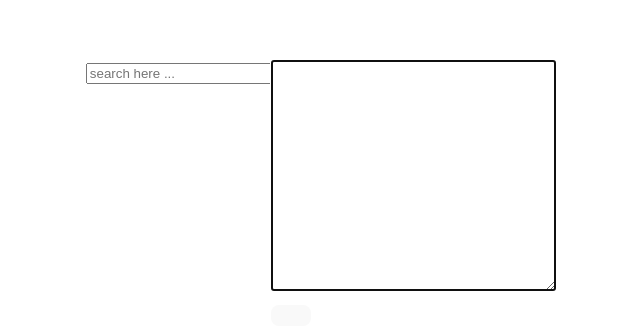
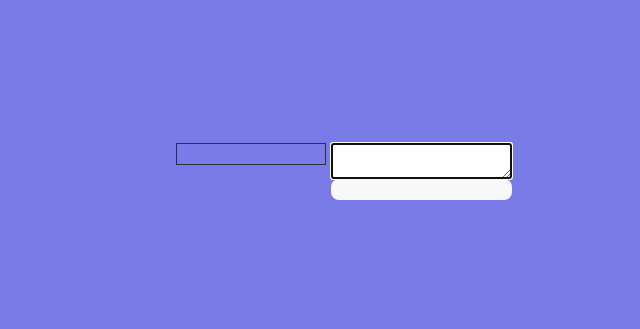
Before and after one commit to Alfaussa/NoteBook, a React (Vite) app in the folder Notebook/: page / in a window 1280 px wide. Shown: the part 207-536 px from the top of the page, without its empty margins (299-939 px from the left). Built offline with nearby package versions, Linux system fonts and the light colour scheme.

Commit message:
styled components

```diff
--- a/Notebook/package.json
+++ b/Notebook/package.json
@@ -13,7 +13,8 @@
     "nanoid": "^5.1.5",
     "react": "^19.1.0",
     "react-dom": "^19.1.0",
-    "react-icons": "^5.5.0"
+    "react-icons": "^5.5.0",
+    "styled-components": "^6.1.19"
   },
   "devDependencies": {
     "@eslint/js": "^9.25.0",
--- a/Notebook/src/App.css
+++ b/Notebook/src/App.css
@@ -1,20 +1,5 @@
-#root {
-  max-width: 1280px;
-  margin: 0 auto;
-  padding: 2rem;
-
-  display: flex;
+body {
+display:flex;
+justify-content: center;
+background-color: rgb(122, 122, 233);
 }
-
-.note-item{
-display: flex;
-width: 50%;
-margin-right: 30px;
-}
-.note-form{
-width: 50%
-}
-.items-container{
-  display: flex;
-  flex-direction: column;
-}
--- a/Notebook/src/App.jsx
+++ b/Notebook/src/App.jsx
@@ -1,11 +1,30 @@
 import { useState } from 'react'
 import { nanoid } from 'nanoid'
+import styled from 'styled-components'
 import  TextareaForm  from './components/TextareaForm'
 import NoteItem from './components/NoteItem'
 import SearchBar from './components/SearchBar'
-
 import './App.css'
 
+const Root = styled.div`
+  max-width: 1280px;
+  margin: 0 auto;
+  padding: 2rem;
+  display: flex;
+  background-color: rgb(122, 122, 233);
+
+`
+const Notes = styled.div`
+  display: flex;
+  flex-direction: column;
+  margin:10px;
+`
+const Container = styled.div`
+  display: flex;
+  flex-direction: column;
+
+
+`
 function App() {
 
   const [notes, setNotes] = useState([]);
@@ -49,14 +68,15 @@ if(query !== ""){
   }
 
   return (
-    <>
+    <Root>
+    <Container>
     <SearchBar
     notes={notes}
     query={query}
     setQuery={setQuery}
  />
 
-
+    <Notes>
     {filteredNotes.map((note)=>
     <NoteItem
     note={note}
@@ -64,19 +84,17 @@ if(query !== ""){
     text={note.text}
     editNote={editNote}
     deleteNote={deleteNote}/>)   }
+    </Notes>
+     </Container>
 
-
-<div className='items-container'><TextareaForm
+  <TextareaForm
     userInput={userInput}
     setUserInput={setUserInput}
     addNote={addNote}
     saveEditedNote={saveEditedNote}
     selectedNote={selectedNote}
     setSelectedNote={setSelectedNote}
-
-
-
-     /></div>
+/>
 
 
 
@@ -86,7 +104,8 @@ if(query !== ""){
 
 
 
-    </>
+
+    </Root>
   )
 }
 
--- a/Notebook/src/components/NoteItem.jsx
+++ b/Notebook/src/components/NoteItem.jsx
@@ -1,14 +1,25 @@
 import React, {useState} from 'react'
 import { RiDeleteBin3Line } from "react-icons/ri";
+import styled from 'styled-components'
 
+const Note = styled.div`
+  display: flex;
+  justify-content: space-between;
+
+`
+const Delete = styled.div`
+
+padding: 3px ;
+
+`
 const NoteItem = ({note, editNote, deleteNote}) => {
 
 
   return (
-    <div className='note-item'>
+    <Note>
     <div onClick={()=>editNote(note)}>{note.text}</div>
-    <div onClick={()=>deleteNote(note.id)}><RiDeleteBin3Line/></div>
-    </div>
+    <Delete onClick={()=>deleteNote(note.id)}><RiDeleteBin3Line/></Delete>
+    </Note>
   )
 }
 
--- a/Notebook/src/components/SearchBar.jsx
+++ b/Notebook/src/components/SearchBar.jsx
@@ -1,17 +1,30 @@
 import React from 'react'
 import { useState } from 'react';
 import { CiSearch } from "react-icons/ci";
+import styled from 'styled-components'
+
+const Search = styled.div`
+  margin: 0 5px;
+  min-width:150px;
 
 
+`
+const Input = styled.div`
+  height: 20px;
+  border: 1px solid;
+   &:hover {
+    background-color: lightblue;
+  }
+`
 const SearchBar = ({query, setQuery}) => {
 
 
   return (
     <>
-    <div>
-        <input type='text' placeholder= 'search here ...' value={query} onChange={event => setQuery(event.target.value)}/>
+    <Search>
+        <Input type='text' placeholder= 'search here ...' value={query} onChange={event => setQuery(event.target.value)}/>
 
-    </div>
+    </Search>
 
   </>
   )
--- a/Notebook/src/components/TextareaForm.jsx
+++ b/Notebook/src/components/TextareaForm.jsx
@@ -1,5 +1,12 @@
 import React, {useState} from 'react'
+import styled from 'styled-components'
 
+const Form = styled.form`
+display: flex;
+flex-direction: column;
+min-width: 150px;
+height: 100px;
+`
 const TextareaForm = ({addNote, userInput, setUserInput, saveEditedNote, selectedNote}) => {
 
 
@@ -9,19 +16,18 @@ const TextareaForm = ({addNote, userInput, setUserInput, saveEditedNote, selecte
   }
   const handleClick = (event) => {
     event.preventDefault();
-
     (!selectedNote) ? addNote(userInput) : saveEditedNote(selectedNote);
 
     setUserInput('');
   }
 
 
+
   return (
-<form className='note-form'onSubmit={handleClick}>
-<textarea value={userInput} autoFocus rows="15" cols="33" onChange={handleChange}></textarea>
+<Form onSubmit={handleClick}>
+<textarea value={userInput} autoFocus onChange={handleChange}></textarea>
 <button type='submit'></button>
-
-    </form>
+</Form>
   )
 }
 
```
Also changed, not shown: 1 other file (tests, documents, lock files or other folders).
